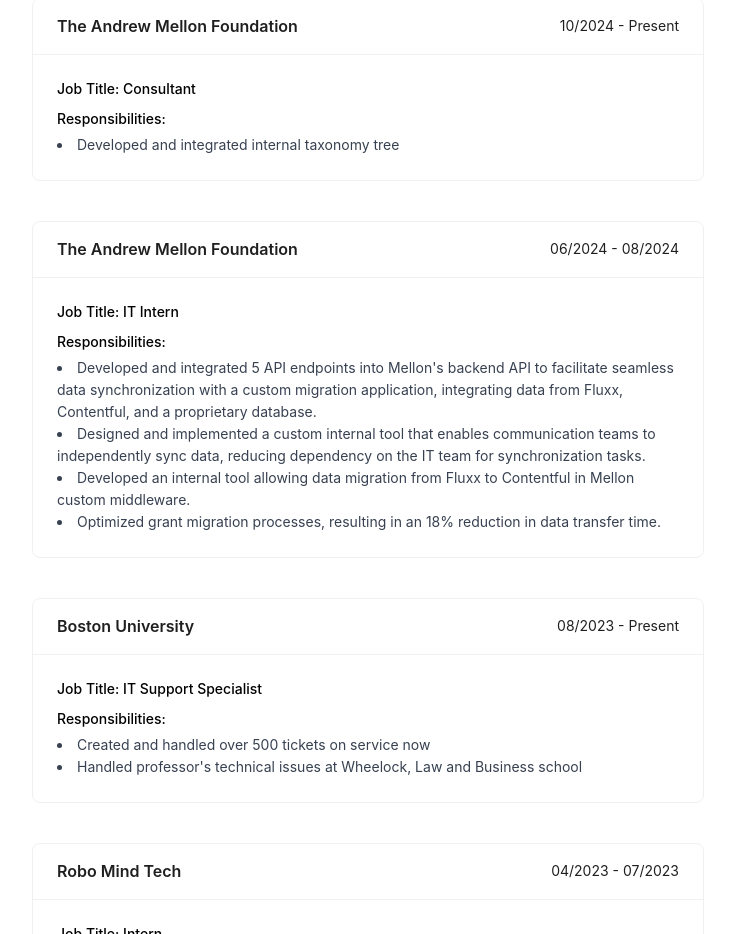
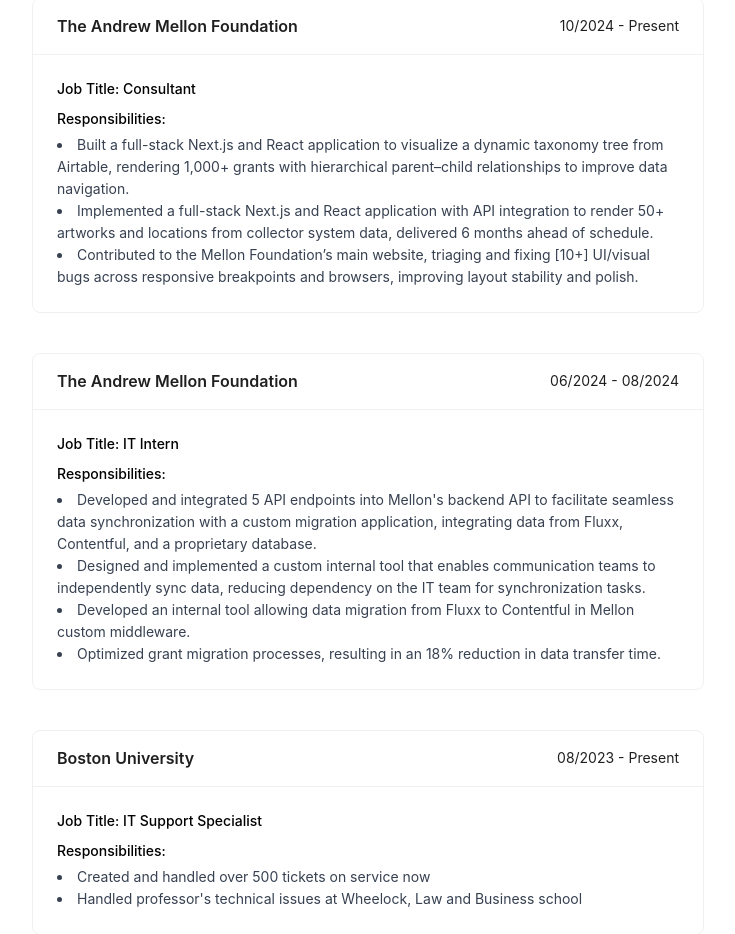
Before and after one commit to joeulam/personal-web-2, a Next.js app: page / in a window 1280 px wide. Shown: the part 1758-2692 px from the top of the page, without its empty margins (272-1007 px from the left). Built offline with nearby package versions, Linux system fonts and the light colour scheme.

Commit message:
Updated experience

```diff
--- a/app/project.ts
+++ b/app/project.ts
@@ -2,8 +2,10 @@
   {
     key: "",
     title: "Morning brief",
-    description: "Built a “morning brief” web app that combines live commute ETAs with hyperlocal weather and simple advice (e.g., “bring an umbrella”), all in one glance.",
-    techStack: "Next.js, Tailwind CSS, Radix UI, Mapbox, OpenStreetMap, Open-meteo",
+    description:
+      "Built a “morning brief” web app that combines live commute ETAs with hyperlocal weather and simple advice (e.g., “bring an umbrella”), all in one glance.",
+    techStack:
+      "Next.js, Tailwind CSS, Radix UI, Mapbox, OpenStreetMap, Open-meteo",
     websiteURL: "https://morning-breif.vercel.app/",
     gitURL: "https://github.com/joeulam/morning-breif",
     image: "/morning.png",
@@ -11,7 +13,8 @@
   {
     key: "1",
     title: "Calico",
-    description: "Built Calico, an AI-powered budgeting app that parses receipts with Gemini 2.5 Flash and turns them into structured transactions, visualizing spend vs. budget with Recharts and Supabase.",
+    description:
+      "Built Calico, an AI-powered budgeting app that parses receipts with Gemini 2.5 Flash and turns them into structured transactions, visualizing spend vs. budget with Recharts and Supabase.",
     techStack: "Next.js, Tailwind CSS, Supabase, Shadcn, Gemini 2.5",
     websiteURL: "https://calicos.vercel.app/",
     gitURL: "https://github.com/joeulam/Calico",
@@ -119,7 +122,13 @@
     companyTitle: "The Andrew Mellon Foundation",
     jobTitle: "Consultant",
     date: "10/2024 - Present",
-    responsibility: ["Developed and integrated internal taxonomy tree"],
+    responsibility: [
+      `Built a full-stack Next.js and React application to visualize a dynamic taxonomy tree from Airtable, rendering
+                      1,000+ grants with hierarchical parent–child relationships to improve data navigation.`,
+      `Implemented a full-stack Next.js and React application with API integration to render 50+ artworks and locations
+                     from collector system data, delivered 6 months ahead of schedule.`,
+      `Contributed to the Mellon Foundation’s main website, triaging and fixing [10+] UI/visual bugs across responsive breakpoints and browsers, improving layout stability and polish.`
+    ],
   },
   {
     companyTitle: "The Andrew Mellon Foundation",
```
Also changed, not shown: 1 other file (tests, documents, lock files or other folders).
